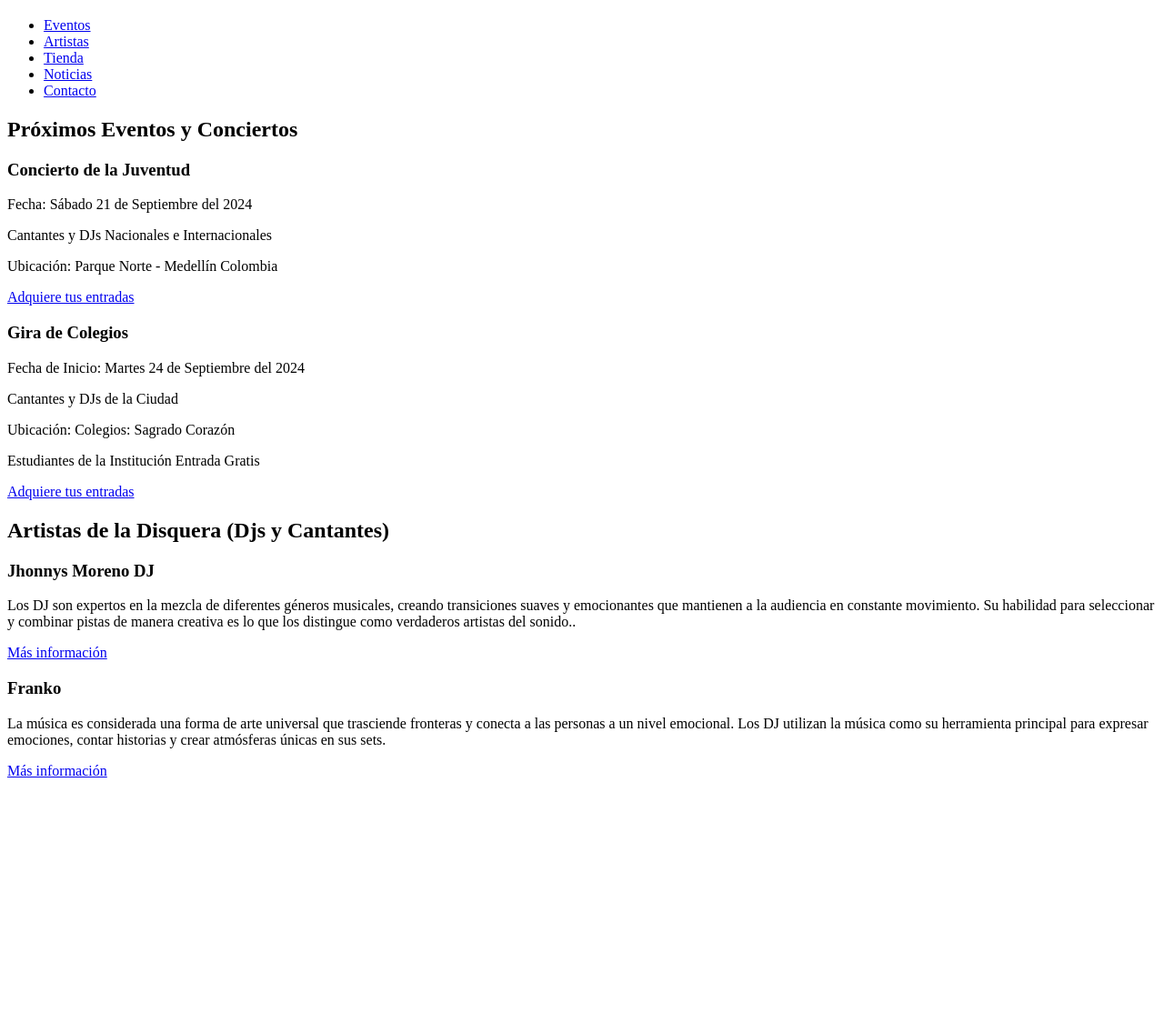
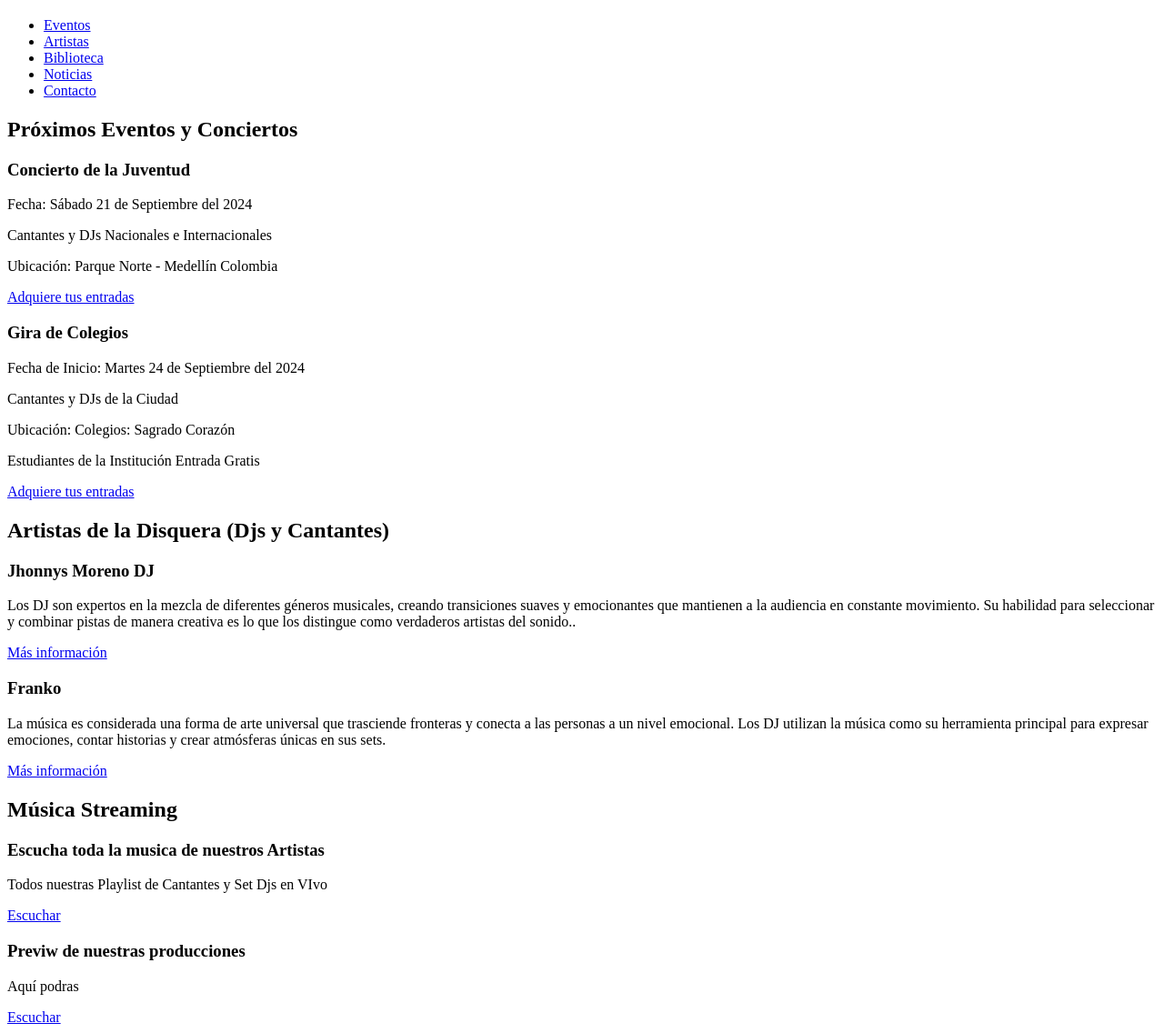
Before and after one commit to JhonnysMoreno97/Sunset-Beats-Entretenimiento, a plain HTML site: page index.html in a window 1280 px wide. Shown: the part 61-1197 px from the top of the page at 91% size. Before the commit the page ends 926 px from the top, so only its background shows below. Drawn offline with Linux system fonts and the light colour scheme.

Commit message:
Sección  Biblioteca de la disquera

```diff
--- a/index.html
+++ b/index.html
@@ -16,7 +16,7 @@
         <ul>
             <li><a href="Eventos y Conciertos">Eventos</a></li>
             <li><a href="Artistas Nuestros">Artistas</a></li>
-            <li><a href="Tienda SunsetBeats">Tienda</a></li>
+            <li><a href="Lanzamientos y Biblioteca Músical">Biblioteca</a></li>
             <li><a href="Noticias & Farandula">Noticias</a></li>
             <li><a href="Contacto">Contacto</a></li>
         </ul>
@@ -63,6 +63,19 @@
             <a href="sunsetbeatsentretenimiento.html">Más información</a>
         </div>
         </section>
+<section id="Biblioteca">
+    <h2>Música Streaming</h2>
+    <div class="Biblioteca">
+        <h3>Escucha toda la musica de nuestros Artistas</h3>
+        <p>Todos nuestras Playlist de Cantantes y Set Djs en VIvo</p>
+        <a href="sunsetbeatsentretenimiento.html">Escuchar</a>
+    </div>
+    <div class="Biblioteca">
+        <h3>Previw de nuestras producciones</h3>
+        <p>Aquí podras </p>
+        <a href="sunsetbeatsentretenimiento.html">Escuchar</a>
+    </div>
+</section>
 
 </body>
 
```
